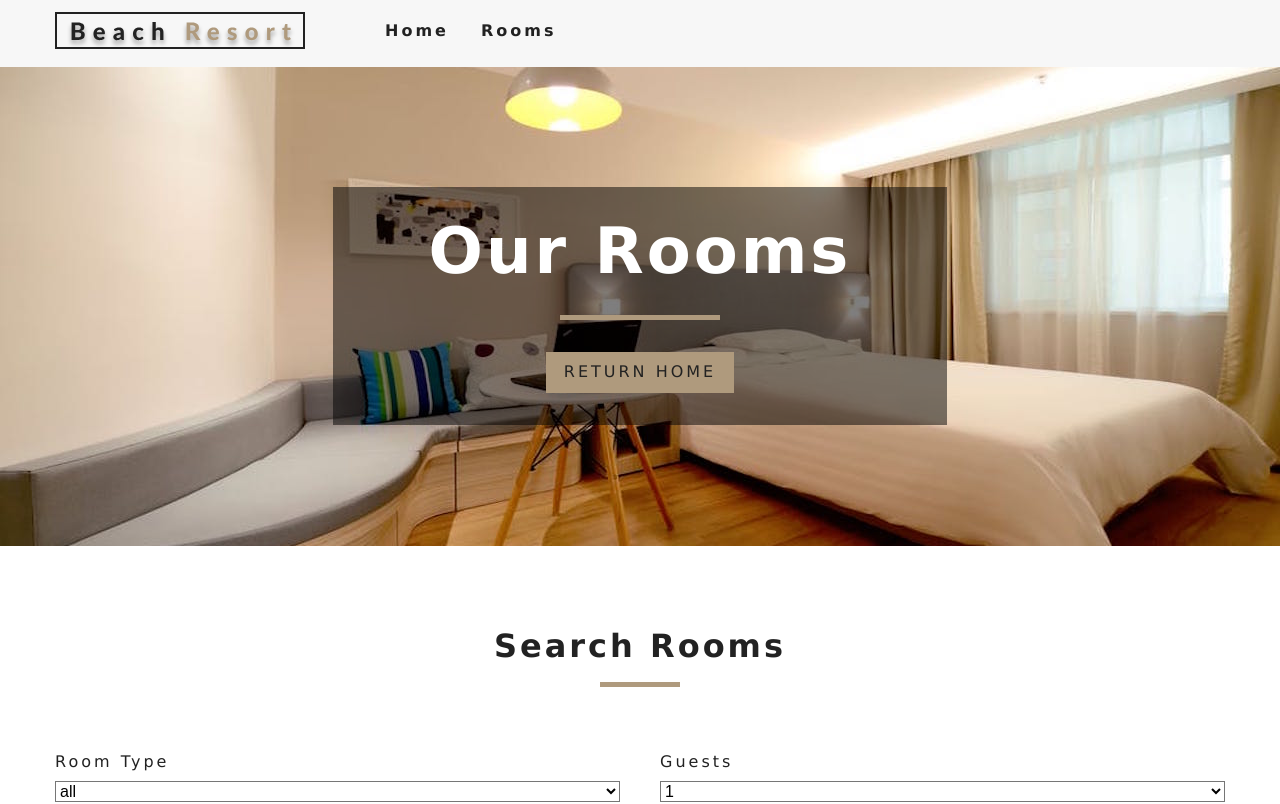
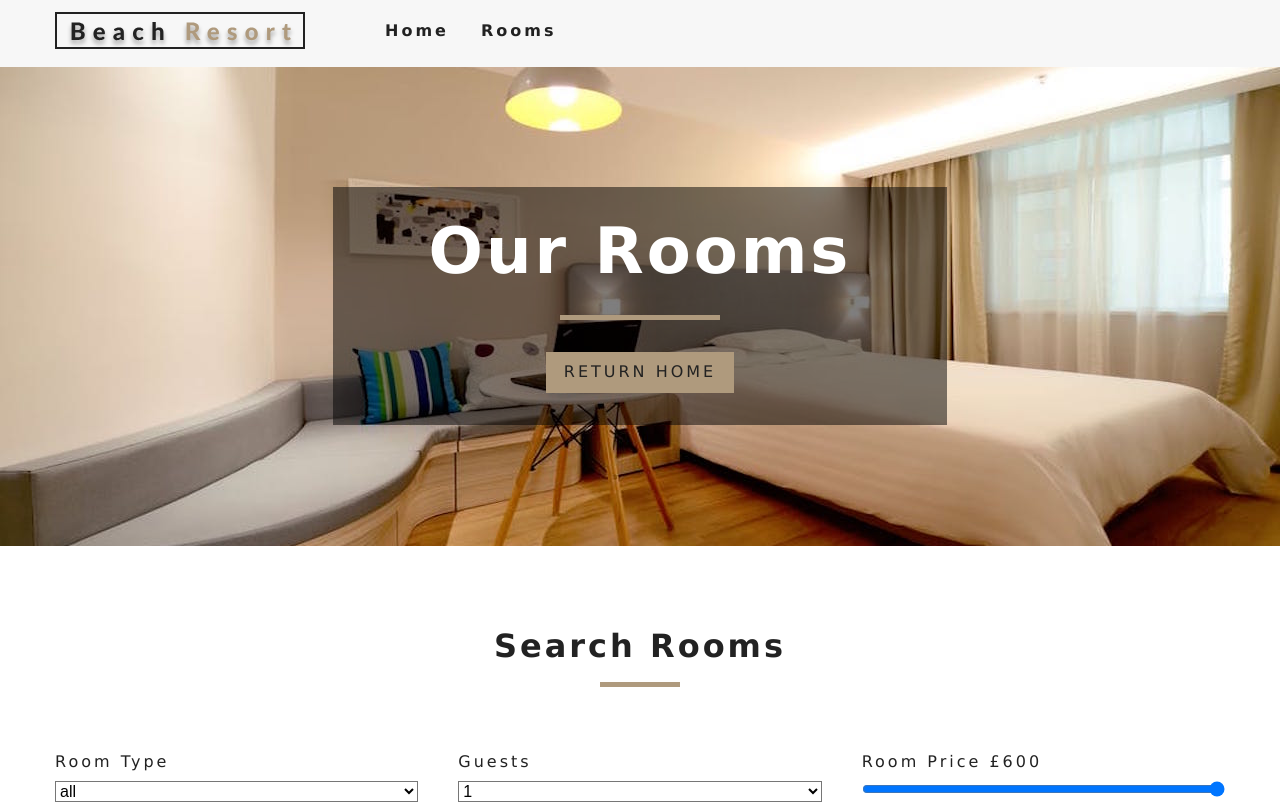
Before and after one commit to stephenjblair/beach-resort, a React (Create React App) app: page /rooms in a window 1280 px wide. Shown: the top 804 px of the page. Built offline with nearby package versions, Linux system fonts and the light colour scheme.

Commit message:
Added price range input to filter form

```diff
--- a/src/components/RoomsFilter.js
+++ b/src/components/RoomsFilter.js
@@ -42,6 +42,14 @@
                     </select>
                 </div>
                 {/*end guests */}
+                {/*room price*/}
+                <div className="form-group">
+                    <label htmlFor="price">
+                        room price £{price}
+                    </label>
+                    <input type="range" name="price" min={minPrice} max={maxPrice} id="price" value={price} onChange={handleChange} className="form-control"/>
+                </div>
+                {/*end of price*/}
             </form>
         </section>
     )
```
Also changed, not shown: 1 other file (tests, documents, lock files or other folders).
